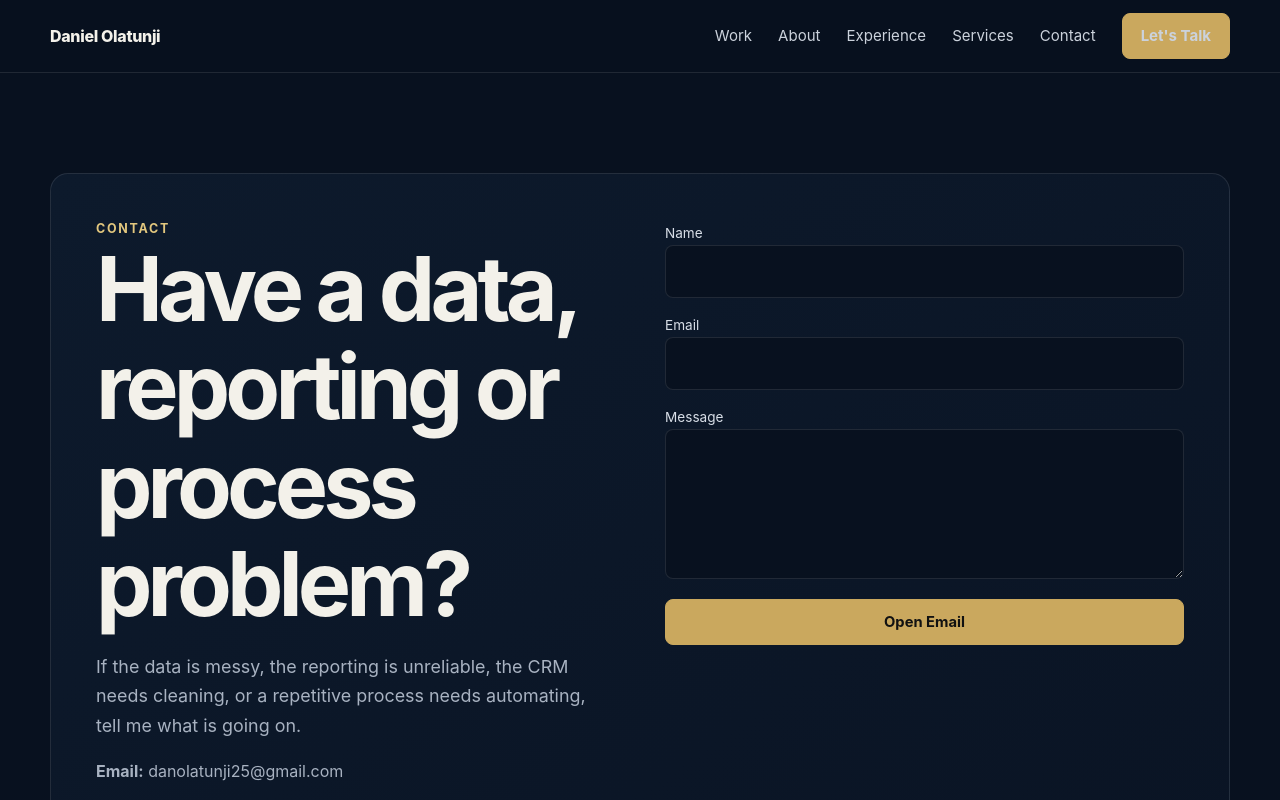
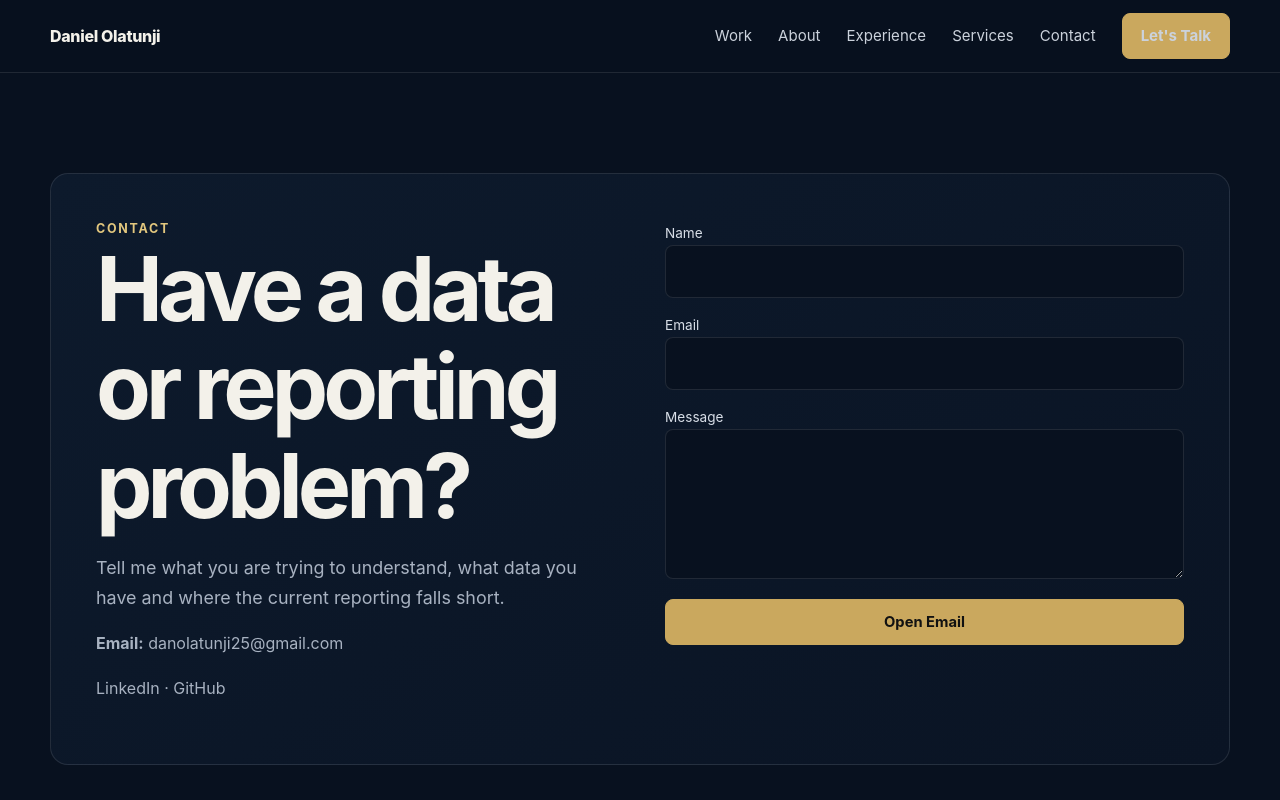
Before and after one commit to oreoluwadaniel/daniel-olatunji-portfolio, a Next.js app: page /contact in a window 1280 px wide. Shown: the top 800 px of the page. Built offline with nearby package versions, Linux system fonts and the light colour scheme.

Commit message:
Remove Medium and tighten contact copy

```diff
--- a/app/contact/page.tsx
+++ b/app/contact/page.tsx
@@ -1,10 +1,12 @@
 import ContactForm from "@/components/ContactForm";
+
+export const metadata = { title: "Contact | Daniel Olatunji", description: "Contact Daniel Olatunji about data analysis, business intelligence, reporting or analytics work.", alternates: { canonical: "https://daniel-olatunji-portfolio.vercel.app/contact" }, openGraph: { title: "Contact | Daniel Olatunji", description: "Contact Daniel Olatunji about data analysis, business intelligence and reporting work.", url: "https://daniel-olatunji-portfolio.vercel.app/contact", images: ["/og-image.svg"] } };
 
 export default function ContactPage() {
   return <main><section className="section"><div className="container contact-box">
-    <div><div className="eyebrow">Contact</div><h1>Have a data, reporting or process problem?</h1><p className="lead">If the data is messy, the reporting is unreliable, the CRM needs cleaning, or a repetitive process needs automating, tell me what is going on.</p>
+    <div><div className="eyebrow">Contact</div><h1>Have a data or reporting problem?</h1><p className="lead">Tell me what you are trying to understand, what data you have and where the current reporting falls short.</p>
       <p><strong>Email:</strong> <a href="mailto:danolatunji25@gmail.com">danolatunji25@gmail.com</a></p>
-      <p><a href="https://www.linkedin.com/in/daniel-olatunji/" target="_blank" rel="noreferrer">LinkedIn</a> · <a href="https://github.com/oreoluwadaniel" target="_blank" rel="noreferrer">GitHub</a> · <a href="https://medium.com/@oluwafikayore" target="_blank" rel="noreferrer">Medium</a></p>
+      <p><a href="https://www.linkedin.com/in/daniel-olatunji/" target="_blank" rel="noreferrer">LinkedIn</a> · <a href="https://github.com/oreoluwadaniel" target="_blank" rel="noreferrer">GitHub</a></p>
     </div>
     <ContactForm />
   </div></section></main>;
```
